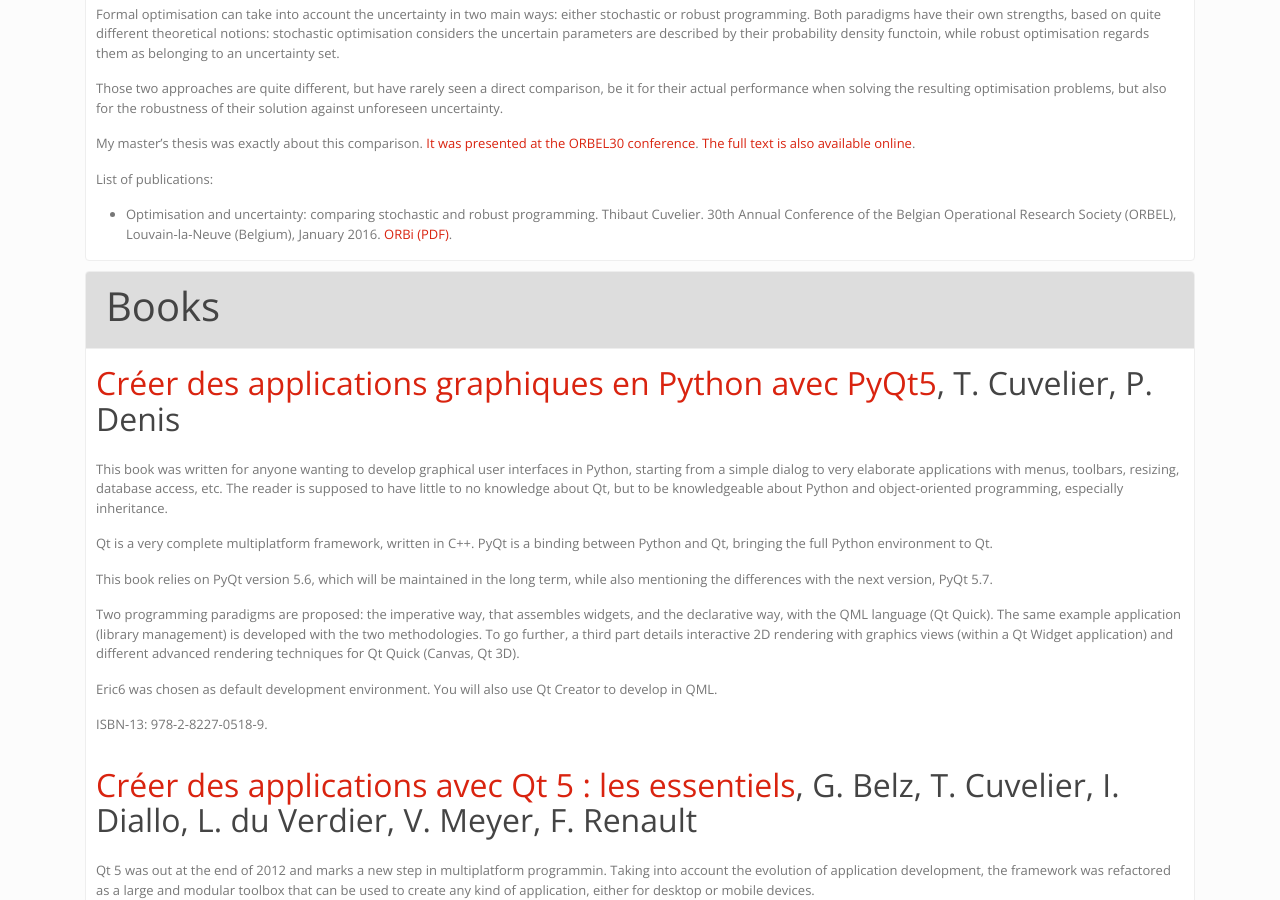
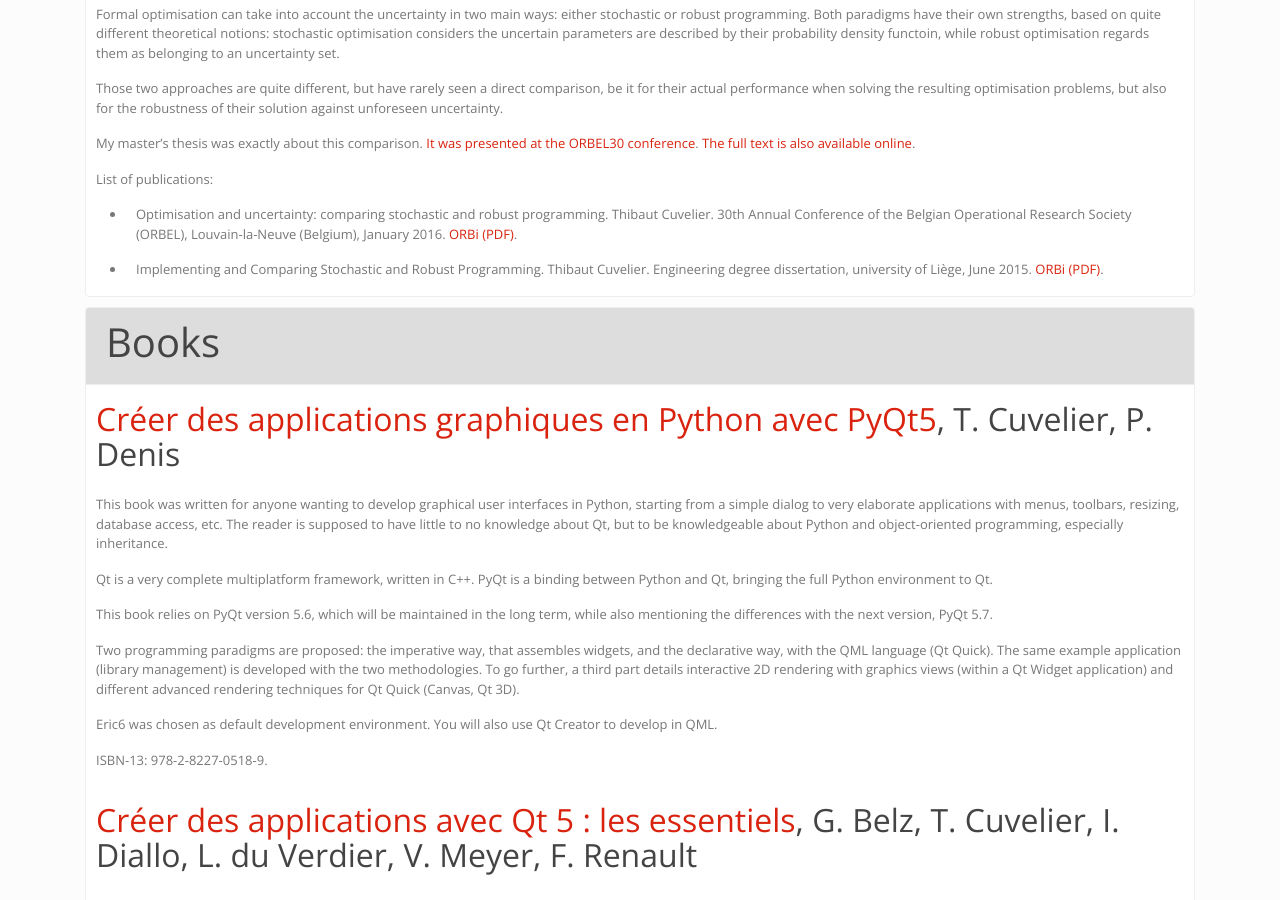
Before and after one commit to dourouc05/dourouc05.github.io, a Jekyll site: the page built from research.md, in a window 1280 px wide and 900 px high, scrolled down 2232 px. Built offline with Jekyll 4.4.1, drawn with Linux system fonts in a browser that asks for light colours; a script that is not in the unit is left out.

Commit message:
Update research.md

```diff
--- a/research.md
+++ b/research.md
@@ -75,6 +75,7 @@ My master's thesis was exactly about this comparison. [It was presented at the O
 **List of publications**:
 
 * {% include reference.md key='tfe_orbel2016' %}
+* {% include reference.md key='tfe' %}
 
 {% include card_end.html %}
 {% include card_begin.html title="Books" id="books" %}
```
